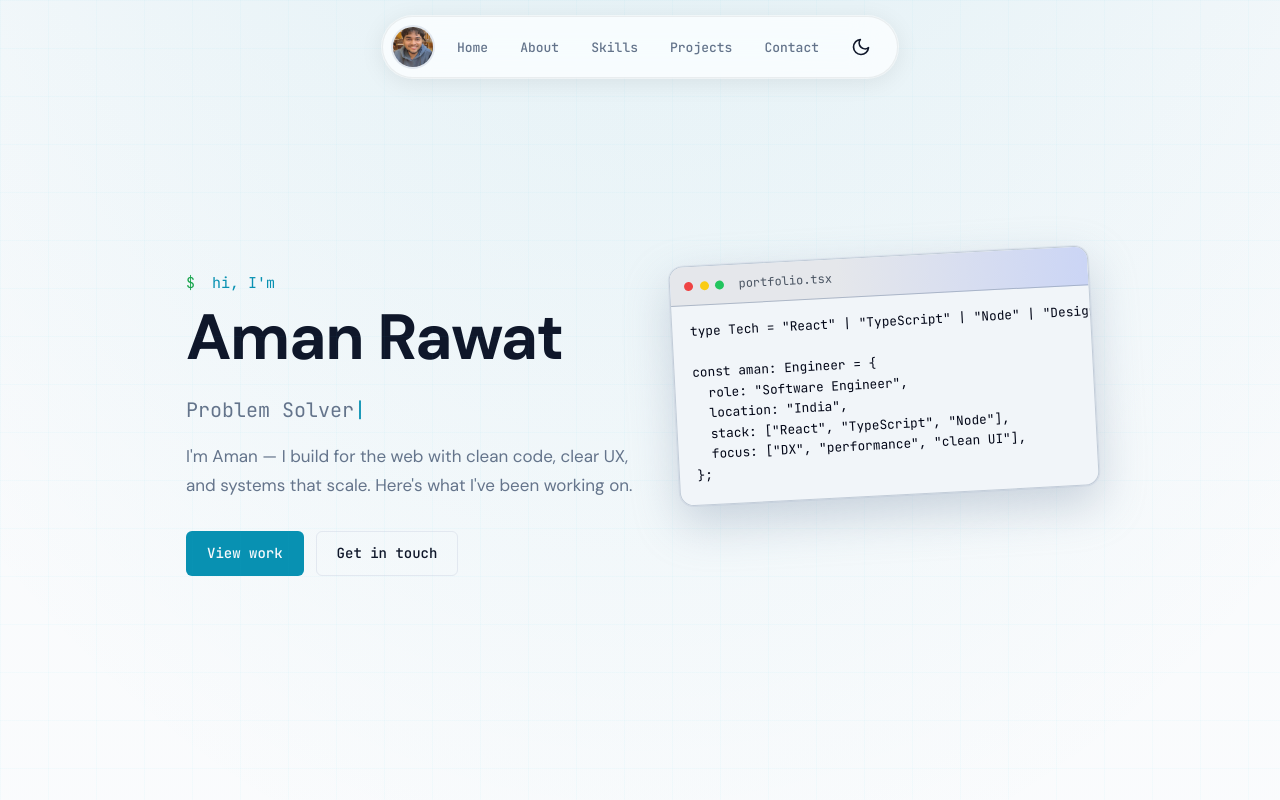
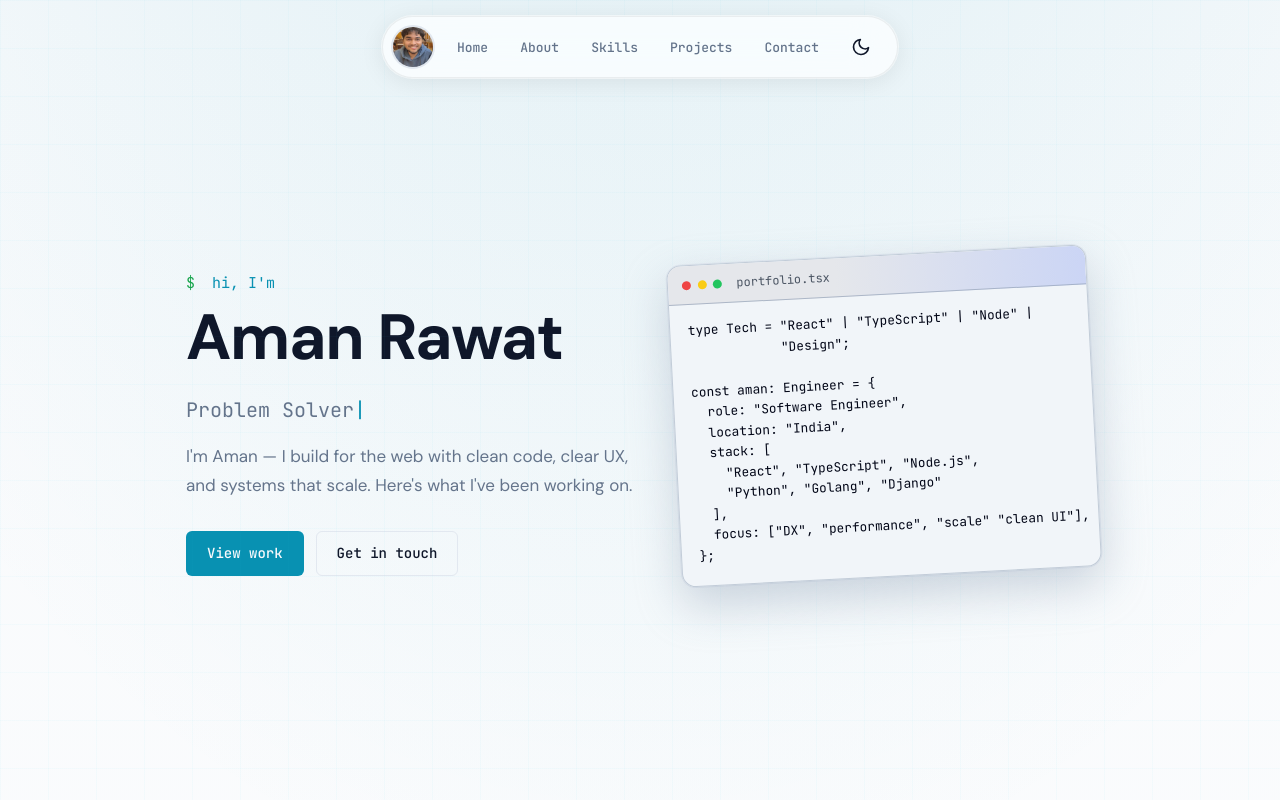
Before and after one commit to aman-git-r/amanrwt, a React (Vite) app: page / in a window 1280 px wide. Shown: the top 800 px of the page. Built offline with nearby package versions, Linux system fonts and the light colour scheme.

Commit message:
feat: update technology stack in Hero component and improve code formatting

```diff
--- a/src/components/Hero.tsx
+++ b/src/components/Hero.tsx
@@ -58,7 +58,6 @@ export function Hero() {
             </a>
           </div>
         </div>
-
         <div className="hero-code-wrapper" aria-hidden="true">
           <div className="hero-code-window">
             <div className="hero-code-header">
@@ -68,13 +67,17 @@ export function Hero() {
               <span className="hero-code-title">portfolio.tsx</span>
             </div>
             <pre className="hero-code-body">
-{`type Tech = "React" | "TypeScript" | "Node" | "Design";
+{`type Tech = "React" | "TypeScript" | "Node" |
+            "Design";
 
 const aman: Engineer = {
   role: "Software Engineer",
   location: "India",
-  stack: ["React", "TypeScript", "Node"],
-  focus: ["DX", "performance", "clean UI"],
+  stack: [
+    "React", "TypeScript", "Node.js",
+    "Python", "Golang", "Django"
+  ],
+  focus: ["DX", "performance", "scale" "clean UI"],
 };`}
             </pre>
           </div>
```
